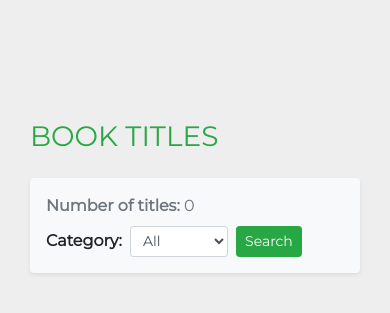
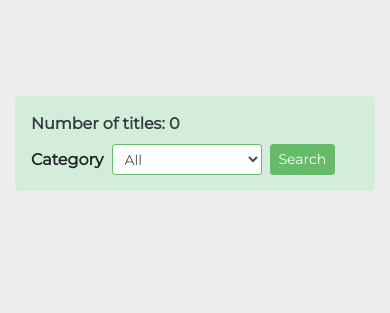
Before and after one commit to jiashuann/ICT239_TMA, a Flask app: page / in a window 390 px wide. Shown: the part 64-377 px from the top of the page. Run offline with Flask 2, Linux system fonts and the light colour scheme; the visitor is signed in with stand-in values (Sample User, id 1); some libraries are stand-ins or nearby versions.

Commit message:
editing side nav bar to the Book titles page, and link more details button to fully showcase each unique book

```diff
--- a/staycation/app/assets/css/custom.css
+++ b/staycation/app/assets/css/custom.css
@@ -128,7 +128,8 @@
 
 .top-navbar {
     position: static;
-    background: linear-gradient(rgba(167, 165, 202, 0.548), rgba(53, 27, 87, 0.377)), url(../img/img1.jpeg);
+    background-color: #b5d4c3 !important;
+    background-image: none;
 }
 
 /* end of navbar */
@@ -146,3 +147,40 @@
 
 
 /* end of cards */
+
+/* end of cards */
+
+/* Book Titles Page Styling */
+.filter-bar {
+    background-color: #e8f5e9;
+    border-radius: 5px;
+}
+
+.btn-success {
+    background-color: #66bb6a !important;
+    border-color: #66bb6a !important;
+}
+
+.btn-success:hover {
+    background-color: #57a95b !important;
+    border-color: #57a95b !important;
+}
+
+.card {
+    border: 1px solid #e0e0e0;
+    transition: all 0.3s ease;
+}
+
+.card:hover {
+    box-shadow: 0 4px 12px rgba(0,0,0,0.15);
+    transform: translateY(-2px);
+}
+
+#categoryFilter {
+    border: 1px solid #66bb6a;
+}
+
+#categoryFilter:focus {
+    border-color: #66bb6a;
+    box-shadow: 0 0 0 0.2rem rgba(102, 187, 106, 0.25);
+}
--- a/staycation/app/controllers/packageController.py
+++ b/staycation/app/controllers/packageController.py
@@ -56,7 +56,7 @@
         return render_template('error.html', message="Book not found."), 404
 
     return render_template(
-        'bookDetail.html',
-        panel="BOOK DETAIL",
+        'bookDetails.html',
+        panel="BOOK DETAILS",
         book=the_book
     )
--- a/staycation/app/templates/base.html
+++ b/staycation/app/templates/base.html
@@ -47,44 +47,26 @@
               <a href="#" class="text-white">{{ current_user.name }} </a>
             </div>
             {% endif %}
-            <ul class="navbar-nav flex-column mt-4">
-              {% if not current_user.is_authenticated %}
-              <li class="nav-item"><a href="/login" class="nav-link text-white p-3 mb-2 sidebar-link"><i
-                    class="fas fa-home text-light fa-lg mr-3"></i>Login</a></li>
-              <li class="nav-item"><a href="/register" class="nav-link text-white p-3 mb-2 sidebar-link"><i
-                    class="fas fa-user text-light fa-lg mr-3"></i>Register</a></li>
-              {% endif %}
-              <li class="nav-item"><a href="/books" class="nav-link text-white p-3 mb-2 sidebar-link"><i
-                    class="fas fa-address-card text-light fa-lg mr-3"></i>Book Titles</a></li>
-
-              {% if current_user.email == "admin@abc.com" %}
-              <li class="nav-item"><a href="/trend_chart" class="nav-link text-white p-3 mb-2 sidebar-link"><i
-                    class="fas fa-chart-area text-light fa-lg mr-3"></i>Dashboard</a></li>
-              <li class="nav-item"><a href="/upload" class="nav-link text-white p-3 mb-2 sidebar-link"><i
-                    class="fas fa-cloud-upload-alt text-light fa-lg mr-3"></i>Upload</a></li>
-
-              {% else %}
-              {% if current_user.is_authenticated %}
-              <li class="nav-item"><a href="/manageBooking" class="nav-link text-white p-3 mb-2 sidebar-link"><i
-                    class="fas fa-calendar text-light fa-lg mr-3"></i>Manage Booking</a></li>
-              <li class="nav-item"><a href="/changeAvatar" class="nav-link text-white p-3 mb-2 sidebar-link"><i
-                    class="fas fa-smile text-light fa-lg mr-3"></i>Change Avatar</a></li>
-              {% endif %}
-              {% endif %}
-
-            </ul>
+        <ul class="navbar-nav flex-column mt-4">
+        <li class="nav-item">
+            <a href="/BookTitles" class="nav-link text-white p-3 mb-2 sidebar-link">
+            <i class="fas fa-book text-light fa-lg mr-3"></i>Book Titles
+            </a>
+        </li>
+        </ul>
         </div>
           <!-- end of sidebar -->
 
-          <!-- top-nav -->
-          <div class="col-xl-10 col-lg-9 col-md-8 ml-auto bg-info fixed-top py-2 top-navbar">
-            <div class="row align-items-center">
+<!-- top-nav -->
+          <div class="col-xl-10 col-lg-9 col-md-8 ml-auto fixed-top py-3"
+               style="background-color: #a8d5ba; z-index: 1030;">
+            <div class="row align-items-center px-3">
               <div class="col">
-                <h4 class="text-light text-uppercase mb-0">{{ panel }}</h4>
+                <h4 class="text-dark text-uppercase mb-0 font-weight-bold">{{ panel }}</h4>
               </div>
               {% if current_user.is_authenticated %}
               <div class="col-auto">
-                <a href="#" class="nav-link text-white" data-toggle="modal" data-target="#sign-out">
+                <a href="#" class="text-white" data-toggle="modal" data-target="#sign-out">
                   <i class="fas fa-sign-out-alt fa-lg"></i>
                 </a>
               </div>
--- a/staycation/app/templates/books.html
+++ b/staycation/app/templates/books.html
@@ -2,60 +2,54 @@
 
 {% block mainblock %}
 
-<div class="container my-4">
-  <h3 class="text-success mb-4">BOOK TITLES</h3>
-
-  <!-- 📚 Combined Top Bar -->
-<div class="d-flex justify-content-between align-items-center flex-wrap bg-light p-3 rounded mb-4 shadow-sm">
+<!-- Combined Top Bar with light green background -->
+<div class="d-flex justify-content-between align-items-center flex-wrap p-3 mb-4"
+     style="background-color: #d4edda; border-radius: 5px;">
 
   <!-- Left: Number of Titles -->
-  <div class="text-muted mb-2 mb-md-0">
-    <strong>Number of titles:</strong> {{ all_books|length }}
+  <div class="text-dark mb-2 mb-md-0">
+    <strong>Number of titles: {{ all_books|length }}</strong>
   </div>
 
   <!-- Right: Category Filter -->
   <div class="d-flex align-items-center">
-    <label class="mr-2 font-weight-bold mb-0">Category:</label>
-    <select id="categoryFilter" class="form-control form-control-sm w-auto">
+    <label class="mr-2 font-weight-bold mb-0">Category</label>
+    <select id="categoryFilter" class="form-control form-control-sm mr-2" style="width: 150px;">
       <option value="All" {% if selected_category == 'All' %}selected{% endif %}>All</option>
       <option value="Children" {% if selected_category == 'Children' %}selected{% endif %}>Children</option>
       <option value="Teens" {% if selected_category == 'Teens' %}selected{% endif %}>Teens</option>
       <option value="Adult" {% if selected_category == 'Adult' %}selected{% endif %}>Adult</option>
     </select>
-    <button id="filterBtn" class="btn btn-success btn-sm ml-2">Search</button>
+    <button id="filterBtn" class="btn btn-success btn-sm">Search</button>
   </div>
-
 </div>
 
-
-  <!-- 📖 Book List -->
+<!-- Book List -->
 {% for book in all_books %}
 <div class="card mb-3 shadow-sm">
   <div class="row no-gutters">
 
-    <!-- Book Image Column (centered) -->
-    <div class="col-md-2 d-flex justify-content-center align-items-center">
+    <!-- Book Image Column -->
+    <div class="col-md-2 d-flex justify-content-center align-items-center p-3">
       <img src="{{ book.url }}" class="img-fluid rounded"
-           style="max-height: 180px; object-fit: contain;"
+           style="max-height: 200px; max-width: 150px; object-fit: contain;"
            alt="{{ book.title }}">
     </div>
 
     <!-- Book Info Column -->
     <div class="col-md-10">
-      <div class="card-body d-flex flex-column justify-content-between">
-        <div>
-          <h5 class="card-title">{{ book.title }}</h5>
-          <p class="card-text mb-1"><strong>Authors:</strong> {{ book.authors|join(', ') }}</p>
-          <p class="card-text mb-1"><strong>Genres:</strong> {{ book.genres|join(', ') }}</p>
-          <p class="card-text mb-1"><strong>Category:</strong> {{ book.category }}</p>
-          <p class="card-text mb-1"><strong>Pages:</strong> {{ book.pages }}</p>
-          <p class="card-text"><strong>Description:</strong> {{ book.short_description }}</p>
-        </div>
+      <div class="card-body">
+        <h5 class="card-title font-weight-bold">{{ book.title }}</h5>
+        <p class="text-muted mb-2">By {{ book.authors|join(', ') }}</p>
+        <p class="card-text mb-1"><strong>Category:</strong> {{ book.category }}, {{ book.genres|join(', ') }}</p>
+        <p class="card-text mb-2"><strong>Pages:</strong> {{ book.pages }}</p>
+        <p class="card-text">{{ book.short_description }}</p>
+
         <!-- More Details Button at Bottom Right -->
-        <div class="d-flex justify-content-end mt-2">
+        <div class="d-flex justify-content-end mt-3">
           <a href="{{ url_for('packageController.viewBookDetail', book_title=book['title']) }}"
-             class="btn btn-success btn-sm px-3">
-            More Details
+             class="btn btn-success">
+            More details
           </a>
         </div>
       </div>
@@ -65,8 +59,6 @@
 </div>
 {% endfor %}
 
-</div>
-
 <script>
   document.getElementById('filterBtn').addEventListener('click', function() {
     const category = document.getElementById('categoryFilter').value;
```
Also changed, not shown: staycation/app/templates/bookDetails.html (+27 -13 lines).
